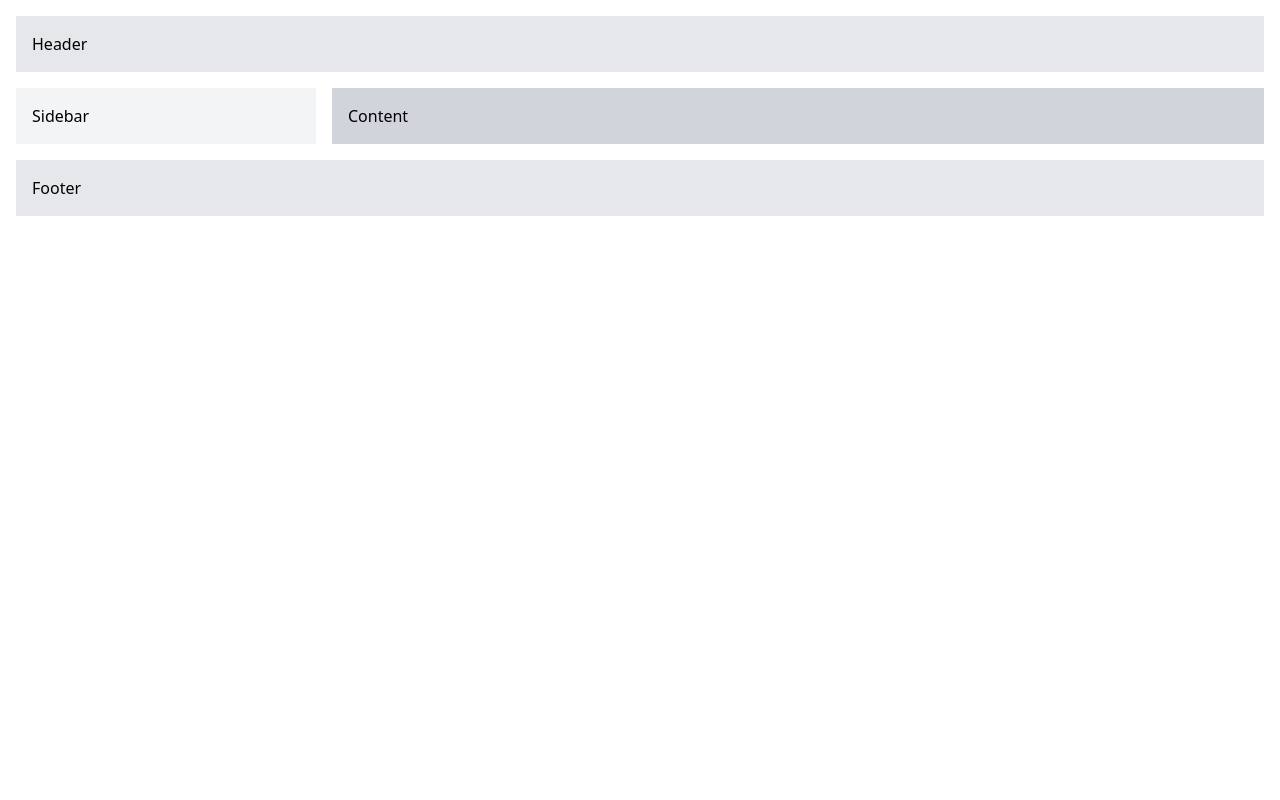
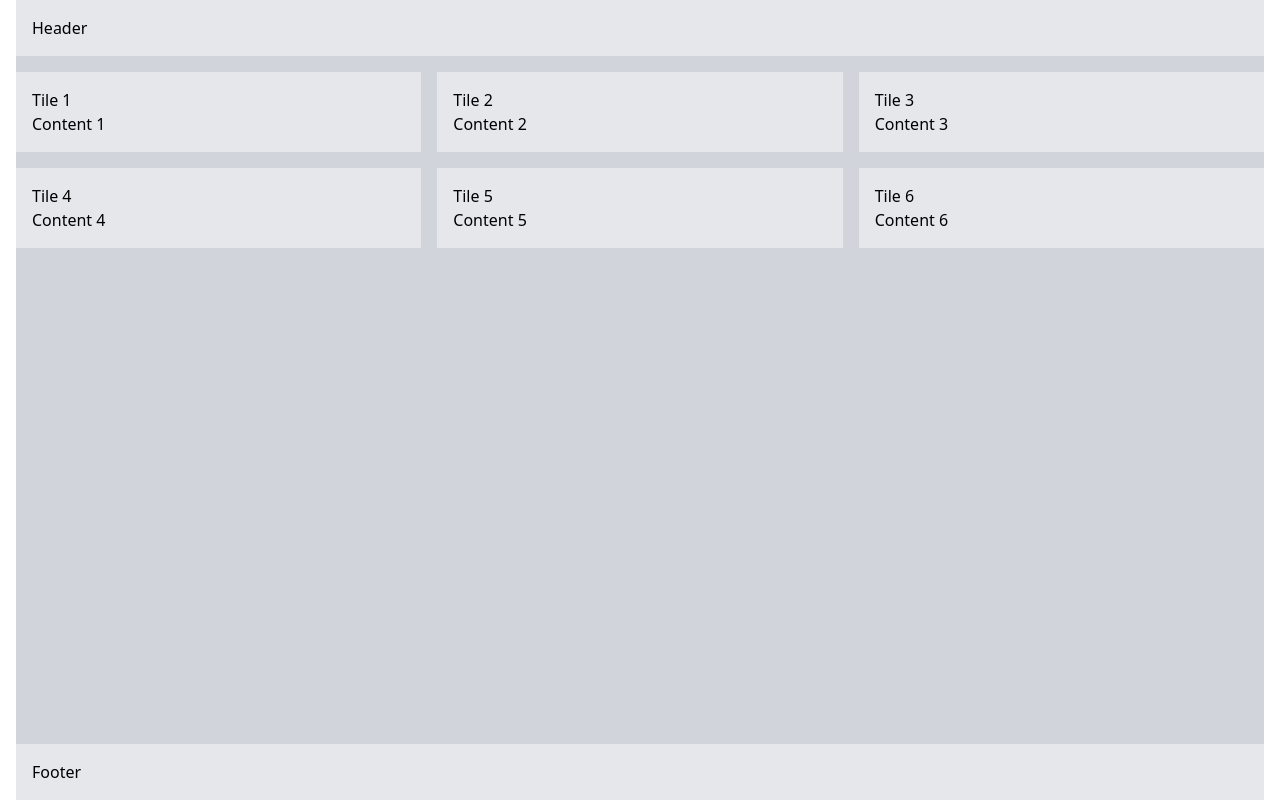
Before and after one commit to p-runge/react-grid-system, a React (Vite) app: page / in a window 1280 px wide. Built offline with nearby package versions, Linux system fonts and the light colour scheme.

Commit message:
add example implementation

```diff
--- a/src/App.tsx
+++ b/src/App.tsx
@@ -1,21 +1,11 @@
-import GridContainer from "./components/grid-container";
+import MainLayout from "./components/main-layout";
+import SectionA from "./components/section-a";
 
 function App() {
   return (
-    <GridContainer>
-      <header className="col-span-4 md:col-span-8 lg:col-span-12 bg-gray-200 p-4">
-        Header
-      </header>
-      <aside className="col-span-1 md:col-span-2 lg:col-span-3 bg-gray-100 p-4">
-        Sidebar
-      </aside>
-      <main className="col-span-3 md:col-span-6 lg:col-span-9 bg-gray-300 p-4">
-        Content
-      </main>
-      <footer className="col-span-4 md:col-span-8 lg:col-span-12 bg-gray-200 p-4">
-        Footer
-      </footer>
-    </GridContainer>
+    <MainLayout>
+      <SectionA />
+    </MainLayout>
   );
 }
 
--- /dev/null
+++ b/src/components/footer.tsx
@@ -0,0 +1,3 @@
+export default function Footer() {
+  return <footer className="bg-gray-200 p-4">Footer</footer>;
+}
--- a/src/components/grid-container.tsx
+++ b/src/components/grid-container.tsx
@@ -1,9 +1,7 @@
 const GridContainer = ({ children }: { children: React.ReactNode }) => {
   return (
-    <div className="container mx-auto p-4">
-      <div className="grid grid-cols-4 md:grid-cols-8 lg:grid-cols-12 gap-4">
-        {children}
-      </div>
+    <div className="grid grid-cols-4 md:grid-cols-8 lg:grid-cols-12 gap-4">
+      {children}
     </div>
   );
 };
--- /dev/null
+++ b/src/components/header.tsx
@@ -0,0 +1,3 @@
+export default function Header() {
+  return <header className="bg-gray-200 p-4">Header</header>;
+}
--- /dev/null
+++ b/src/components/main-layout.tsx
@@ -0,0 +1,19 @@
+import Footer from "./footer";
+import GridContainer from "./grid-container";
+import Header from "./header";
+
+export default function MainLayout({
+  children,
+}: {
+  children: React.ReactNode;
+}) {
+  return (
+    <div className="container mx-auto px-4 min-h-screen flex flex-col">
+      <Header />
+      <main className="bg-gray-300 py-4 flex-grow">
+        <GridContainer>{children}</GridContainer>
+      </main>
+      <Footer />
+    </div>
+  );
+}
--- /dev/null
+++ b/src/components/section-a.tsx
@@ -0,0 +1,21 @@
+export default function SectionA() {
+  const tiles = [
+    { title: "Tile 1", content: "Content 1" },
+    { title: "Tile 2", content: "Content 2" },
+    { title: "Tile 3", content: "Content 3" },
+    { title: "Tile 4", content: "Content 4" },
+    { title: "Tile 5", content: "Content 5" },
+    { title: "Tile 6", content: "Content 6" },
+  ];
+
+  return (
+    <>
+      {tiles.map((tile, index) => (
+        <div key={index} className="col-span-4 bg-gray-200 p-4">
+          <h2>{tile.title}</h2>
+          <p>{tile.content}</p>
+        </div>
+      ))}
+    </>
+  );
+}
```
